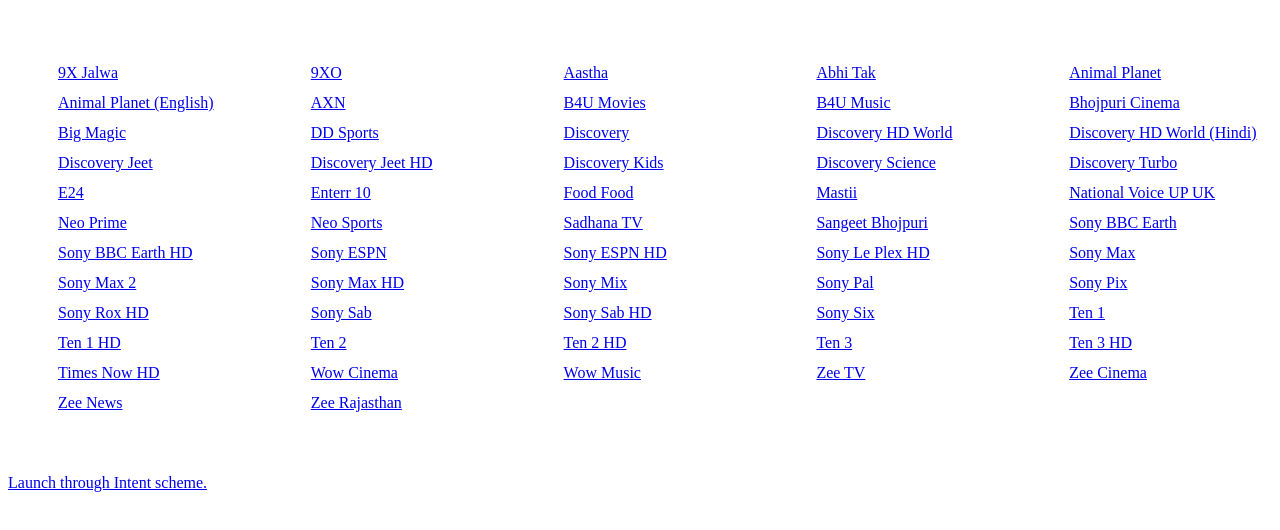
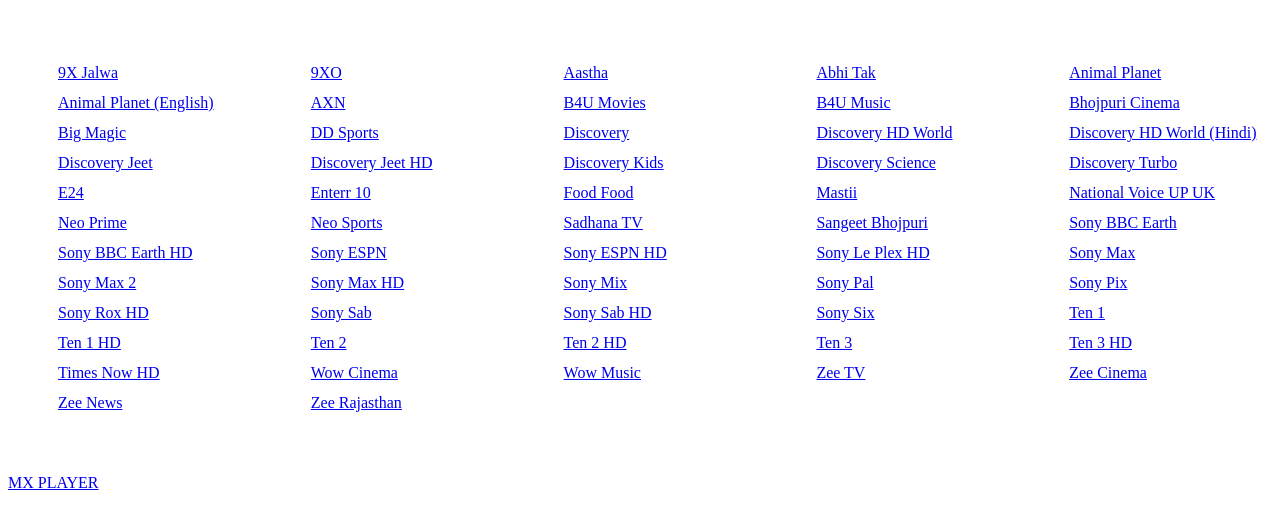
Before and after one commit to sunilalw2007/Live, a plain HTML site: page index.html in a window 1280 px wide. Shown: the top 530 px of the page. Drawn offline with Linux system fonts and the light colour scheme.

Commit message:
Update index.html

```diff
--- a/index.html
+++ b/index.html
@@ -145,6 +145,6 @@ href="http://cshms3.airtel.tv/wh7f454c46tw4163224253_611767333/PLTV/88888888/224
 <div class="item"> <a group-title="Hindi"
 href="http://cshms3.airtel.tv/wh7f454c46tw4163224253_611767333/PLTV/88888888/224/3221225928/1.m3u8">Zee Rajasthan</a></div>
 </div>
-<div class="item"><a href="intent://http://cshms3.airtel.tv/wh7f454c46tw4163224253_611767333/PLTV/88888888/224/3221225878/index.m3u8#Intent;package=com.mxtech.videoplayer.ad;S.title=New%20title;end">Launch through Intent scheme.</a></div>
+<div class="item"><a href="intent://http://cshms3.airtel.tv/wh7f454c46tw4163224253_611767333/PLTV/88888888/224/3221225878/index.m3u8#Intent;package=com.mxtech.videoplayer.ad;S.title=New%20title;end">MX PLAYER</a></div>
 </body>
 </html>
```
